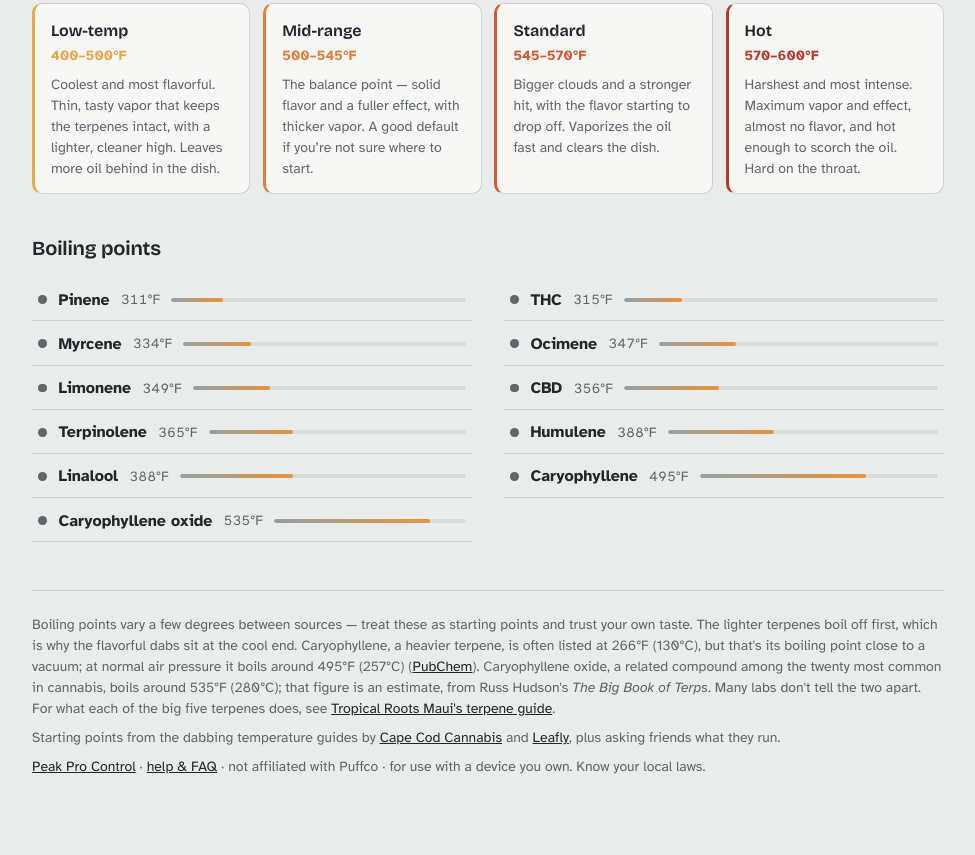
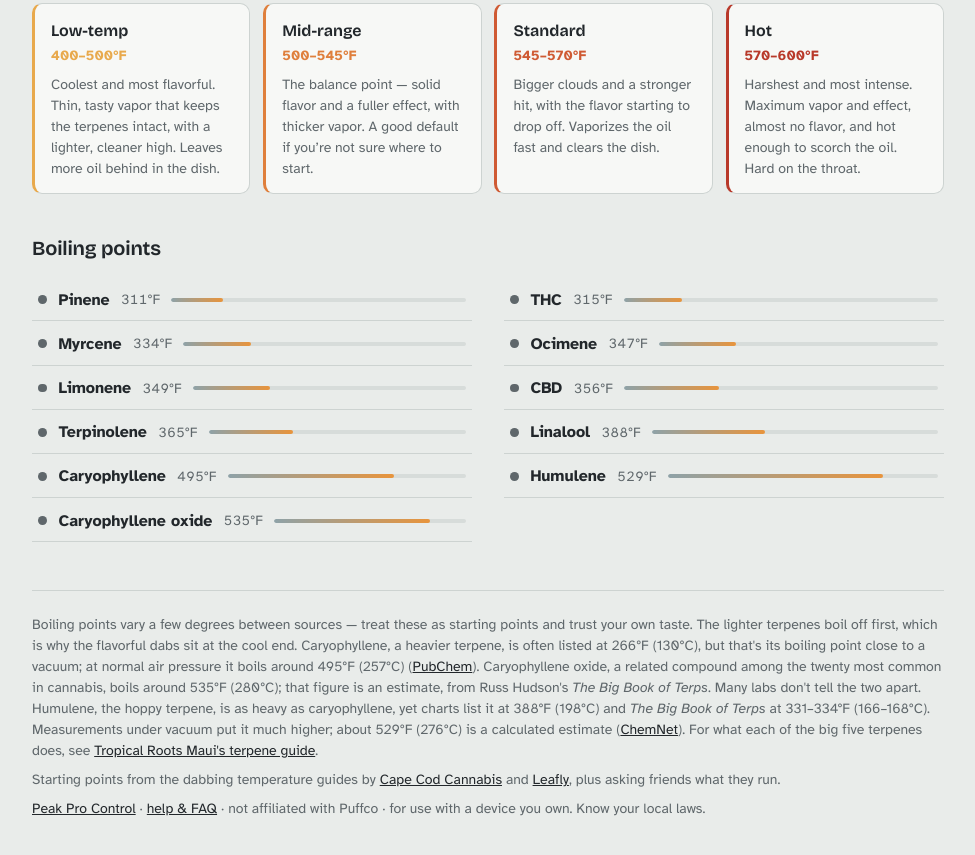
Before and after one commit to magikh0e/puffco-peak-control, a plain HTML site: page temps.html in a window 1280 px wide. Shown: the part 503-1358 px from the top of the page, without its empty margins (152-1127 px from the left). Before the commit the page ends 1336 px from the top, so only its background shows below. Drawn offline with nearby package versions, Linux system fonts and the light colour scheme.

Commit message:
Dab guide: move humulene to about 529°F (276°C)
Humulene weighs the same as caryophyllene (C15H24), yet common charts list
it at 388°F and The Big Book of Terps at 166-168°C, myrcene's boiling
point. Measurements under vacuum (99-107°C at 3-5 mmHg) put it far
higher at normal pressure; 276°C is ChemNet's calculated figure, shown as
an estimate with a note.

```diff
--- a/temps.html
+++ b/temps.html
@@ -217,14 +217,14 @@
       <li class="terp" tabindex="0" data-f="349"><span class="terp-dot"></span><span class="terp-name">Limonene</span><span class="terp-temp" data-f="349" data-c="176">349&deg;F</span><span class="terp-track"><span class="terp-fill"></span></span></li>
       <li class="terp" tabindex="0" data-f="356"><span class="terp-dot"></span><span class="terp-name">CBD</span><span class="terp-temp" data-f="356" data-c="180">356&deg;F</span><span class="terp-track"><span class="terp-fill"></span></span></li>
       <li class="terp" tabindex="0" data-f="365"><span class="terp-dot"></span><span class="terp-name">Terpinolene</span><span class="terp-temp" data-f="365" data-c="185">365&deg;F</span><span class="terp-track"><span class="terp-fill"></span></span></li>
-      <li class="terp" tabindex="0" data-f="388"><span class="terp-dot"></span><span class="terp-name">Humulene</span><span class="terp-temp" data-f="388" data-c="198">388&deg;F</span><span class="terp-track"><span class="terp-fill"></span></span></li>
       <li class="terp" tabindex="0" data-f="388"><span class="terp-dot"></span><span class="terp-name">Linalool</span><span class="terp-temp" data-f="388" data-c="198">388&deg;F</span><span class="terp-track"><span class="terp-fill"></span></span></li>
       <li class="terp" tabindex="0" data-f="495"><span class="terp-dot"></span><span class="terp-name">Caryophyllene</span><span class="terp-temp" data-f="495" data-c="257">495&deg;F</span><span class="terp-track"><span class="terp-fill"></span></span></li>
+      <li class="terp" tabindex="0" data-f="529"><span class="terp-dot"></span><span class="terp-name">Humulene</span><span class="terp-temp" data-f="529" data-c="276">529&deg;F</span><span class="terp-track"><span class="terp-fill"></span></span></li>
       <li class="terp" tabindex="0" data-f="535"><span class="terp-dot"></span><span class="terp-name">Caryophyllene oxide</span><span class="terp-temp" data-f="535" data-c="280">535&deg;F</span><span class="terp-track"><span class="terp-fill"></span></span></li>
     </ul>
 
     <footer class="foot">
-      <p>Boiling points vary a few degrees between sources &mdash; treat these as starting points and trust your own taste. The lighter terpenes boil off first, which is why the flavorful dabs sit at the cool end. Caryophyllene, a heavier terpene, is often listed at 266&deg;F (130&deg;C), but that's its boiling point close to a vacuum; at normal air pressure it boils around 495&deg;F (257&deg;C) (<a href="https://pubchem.ncbi.nlm.nih.gov/compound/5281515" rel="noopener">PubChem</a>). Caryophyllene oxide, a related compound among the twenty most common in cannabis, boils around 535&deg;F (280&deg;C); that figure is an estimate, from Russ Hudson's <cite>The Big Book of Terps</cite>. Many labs don't tell the two apart. For what each of the big five terpenes does, see <a href="https://tropicalrootsmaui.com/KnowledgeBase/cannabis-grow-guides/cannabis-terpene-guide.html" rel="noopener">Tropical Roots Maui's terpene guide</a>.</p>
+      <p>Boiling points vary a few degrees between sources &mdash; treat these as starting points and trust your own taste. The lighter terpenes boil off first, which is why the flavorful dabs sit at the cool end. Caryophyllene, a heavier terpene, is often listed at 266&deg;F (130&deg;C), but that's its boiling point close to a vacuum; at normal air pressure it boils around 495&deg;F (257&deg;C) (<a href="https://pubchem.ncbi.nlm.nih.gov/compound/5281515" rel="noopener">PubChem</a>). Caryophyllene oxide, a related compound among the twenty most common in cannabis, boils around 535&deg;F (280&deg;C); that figure is an estimate, from Russ Hudson's <cite>The Big Book of Terps</cite>. Many labs don't tell the two apart. Humulene, the hoppy terpene, is as heavy as caryophyllene, yet charts list it at 388&deg;F (198&deg;C) and <cite>The Big Book of Terps</cite> at 331&ndash;334&deg;F (166&ndash;168&deg;C). Measurements under vacuum put it much higher; about 529&deg;F (276&deg;C) is a calculated estimate (<a href="https://www.chemnet.com/cas/en/6753-98-6/alpha-Humulene.html" rel="noopener">ChemNet</a>). For what each of the big five terpenes does, see <a href="https://tropicalrootsmaui.com/KnowledgeBase/cannabis-grow-guides/cannabis-terpene-guide.html" rel="noopener">Tropical Roots Maui's terpene guide</a>.</p>
       <p>Starting points from the dabbing temperature guides by <a href="https://capecodcannabis.com/the-ultimate-dabbing-temperature-guide/" rel="noopener">Cape Cod Cannabis</a> and <a href="https://www.leafly.com/learn/consume/dabs/best-dabbing-temperatures" rel="noopener">Leafly</a>, plus asking friends what they run.</p>
       <p><a href="/">Peak Pro Control</a> &middot; <a href="help.html">help &amp; FAQ</a> &middot; not affiliated with Puffco &middot; for use with a device you own. Know your local laws.</p>
     </footer>
```
Also changed, not shown: 1 other file.
